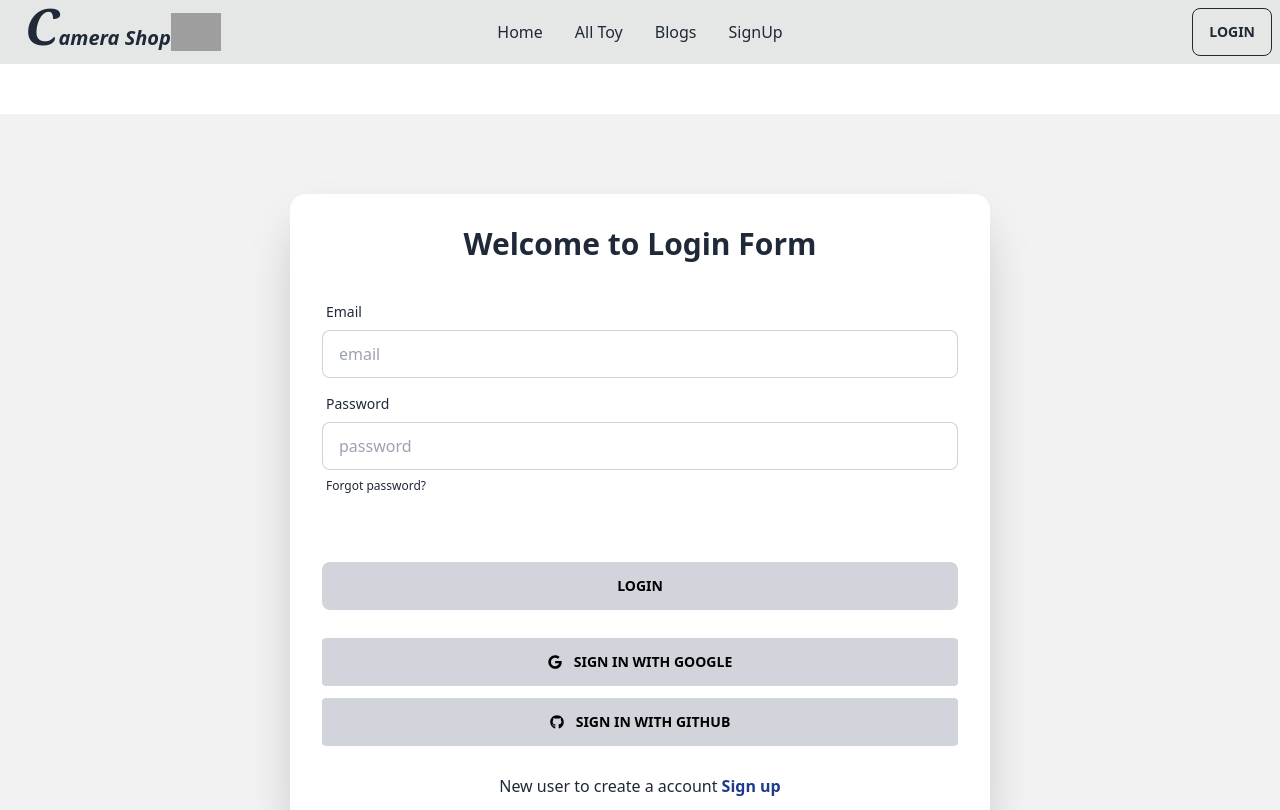
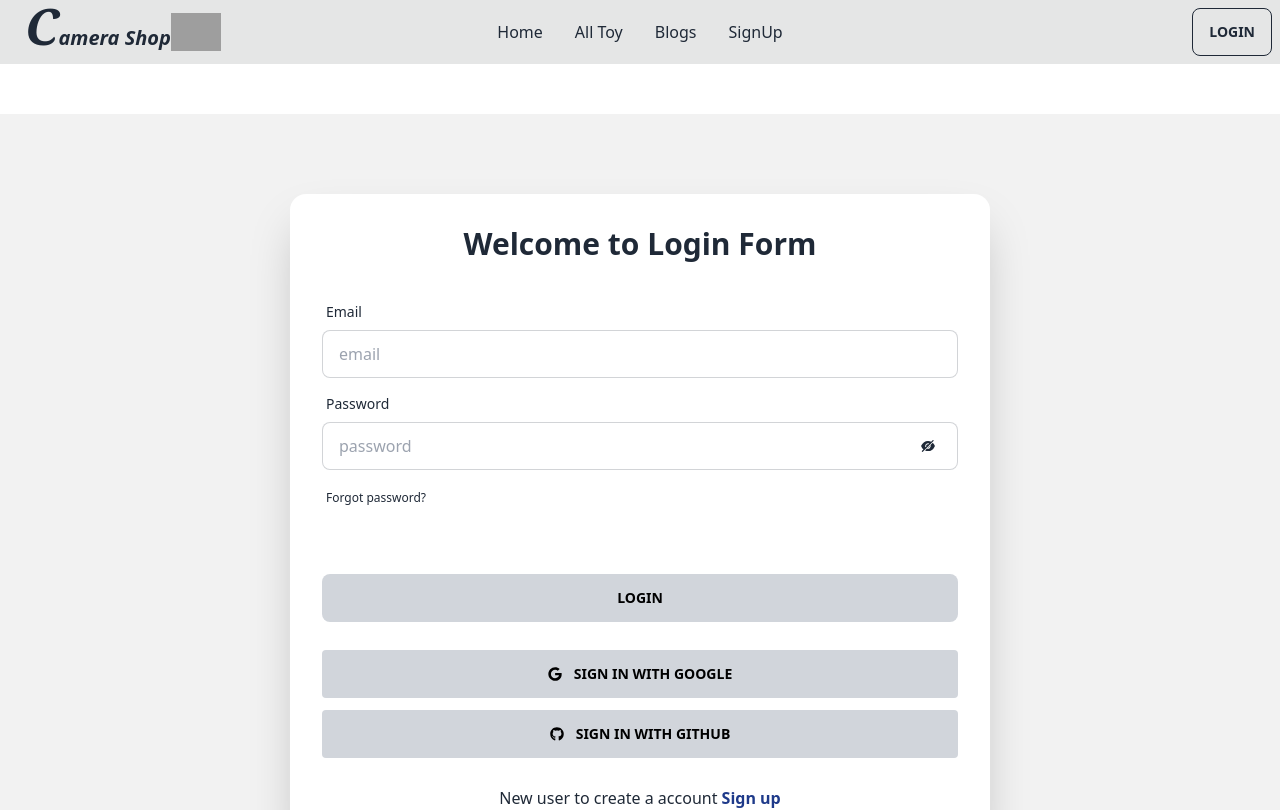
Before and after one commit to morsalin102666/camera-shop, a React (Vite) app: page /login in a window 1280 px wide. Shown: the top 810 px of the page. Built offline with nearby package versions, Linux system fonts and the light colour scheme; no server answers; grey boxes are pictures that could not be loaded.

Commit message:
login pagel of signup page password show or hide added

```diff
--- a/src/component/Pages/Login/Login.jsx
+++ b/src/component/Pages/Login/Login.jsx
@@ -2,9 +2,11 @@ import { useContext, useState } from "react";
 import { Link, useLocation, useNavigate } from "react-router-dom";
 import { AuthContext } from "../../AuthProvider/AuthProvider";
 import { FaGithub, FaGoogle } from 'react-icons/fa';
+import { AiFillEye, AiFillEyeInvisible } from "react-icons/ai";
 import useTitel from "../../UseTitel/UseTitle";
 
 const Login = () => {
+    const [open, setOpen] = useState(false)
     useTitel('Login Page')
     const navigate = useNavigate()
     let location = useLocation();
@@ -38,7 +40,7 @@ const Login = () => {
             .then(result => {
                 navigate(from, { replace: true });
             })
-        .catch(error => {setError(error.message)})
+            .catch(error => { setError(error.message) })
     }
 
 
@@ -50,7 +52,7 @@ const Login = () => {
                 console.log(result)
                 navigate(from, { replace: true });
             })
-        .catch(error => {setError(error.message)})
+            .catch(error => { setError(error.message) })
     }
 
     return (
@@ -70,9 +72,13 @@ const Login = () => {
                                 <label className="label">
                                     <span className="label-text">Password</span>
                                 </label>
-                                <input type="password" required name="password" placeholder="password" className="input input-bordered" />
+
+                                <input type={open ? "text" : "password"} required name="password" placeholder="password" className="input input-bordered" />
+                                <div className="w-8 h-8 flex justify-center items-center md:ml-[590px] ml-[270px] mt-[-40px]" onClick={() => setOpen(!open)}>
+                                    <span>{open === true ? <AiFillEye></AiFillEye> : <AiFillEyeInvisible></AiFillEyeInvisible>}</span>
+                                </div>
                                 <label className="label">
-                                    <a href="#" className="label-text-alt link link-hover">Forgot password?</a>
+                                    <a href="#" className="label-text-alt mt-5 link link-hover">Forgot password?</a>
                                 </label>
                             </div>
                             <p className="mt-5 ml-3">{error}</p>
--- a/src/component/Pages/Signup/SingUp.jsx
+++ b/src/component/Pages/Signup/SingUp.jsx
@@ -3,8 +3,10 @@ import { Link } from "react-router-dom";
 import { AuthContext } from "../../AuthProvider/AuthProvider";
 import Swal from "sweetalert2";
 import useTitel from "../../UseTitel/UseTitle";
+import { AiFillEye, AiFillEyeInvisible } from "react-icons/ai";
 
 const SingUp = () => {
+    const [open, setOpen] = useState(false)
     useTitel('Sign Up Page')
     const [error, setError] = useState('')
     const { createNewUser, updateUserProfile } = useContext(AuthContext)
@@ -28,8 +30,8 @@ const SingUp = () => {
                         text: 'Thank you success your signUp',
                         icon: 'Success',
                         confirmButtonText: 'ok'
-                      })
-                      console.log(result)
+                    })
+                    console.log(result)
                     updateProfileUser(userName, photoUrl)
                     form.reset()
                 })
@@ -47,8 +49,8 @@ const SingUp = () => {
                 displayName: userName
             }
             updateUserProfile(profile)
-            .then(result => {console.log(result.user)})
-            .catch(error => {setError(error.message)})
+                .then(result => { console.log(result.user) })
+                .catch(error => { setError(error.message) })
         }
 
 
@@ -85,7 +87,10 @@ const SingUp = () => {
                                 <label className="label">
                                     <span className="label-text">Password</span>
                                 </label>
-                                <input type="password" required name="password" placeholder="password" className="input input-bordered" />
+                                <input type={open ? "text" : "password"} required name="password" placeholder="password" className="input input-bordered" />
+                                <div className="w-8 h-8 flex justify-center items-center md:ml-[590px] ml-[270px] mt-[-40px]" onClick={() => setOpen(!open)}>
+                                    <span>{open === true ? <AiFillEye></AiFillEye> : <AiFillEyeInvisible></AiFillEyeInvisible>}</span>
+                                </div>
                             </div>
                             <p className="mt-5 ml-3">{error}</p>
                             <div className="form-control mt-6">
```
Lines whose indentation alone changed are shown as unchanged.
